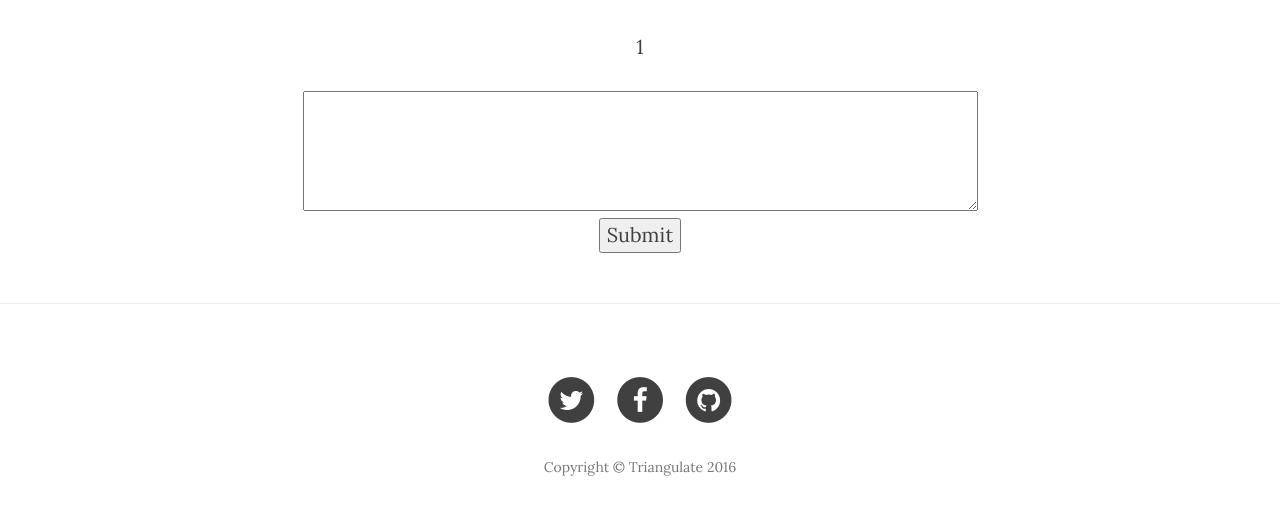
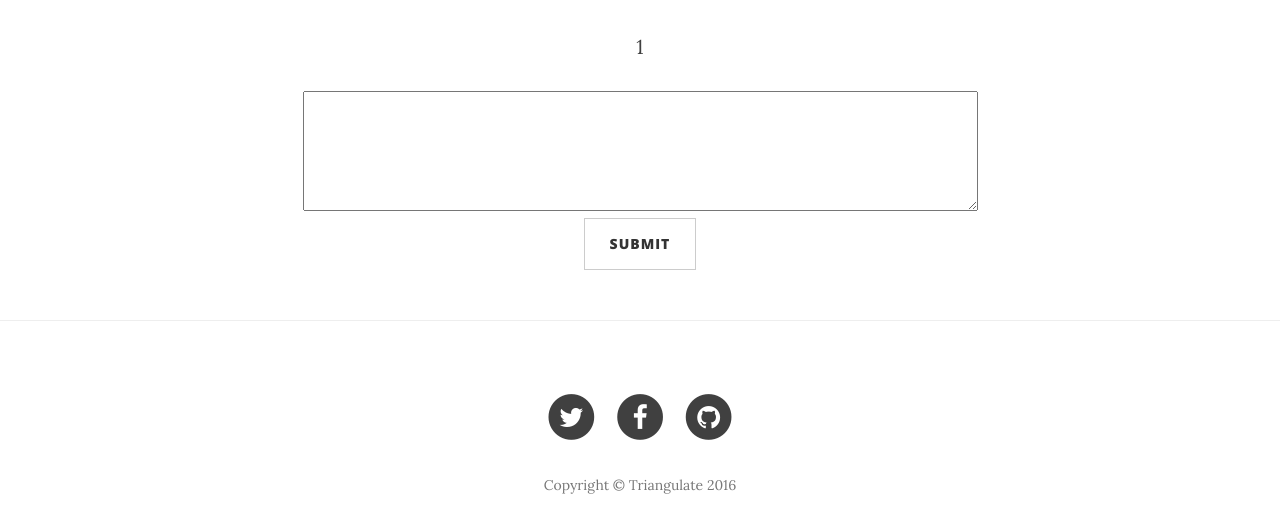
Before and after one commit to RongYu98/Triangulate, a Flask app: page /view/1 in a window 1280 px wide. Shown: the part 555-1065 px from the top of the page. Run offline with Flask 2, Linux system fonts and the light colour scheme; data that the repository does not hold is empty; some libraries are stand-ins or nearby versions.

Commit message:
Update view.html

```diff
--- a/templates/view.html
+++ b/templates/view.html
@@ -53,7 +53,7 @@
               {% endfor %}
               </table><br>
              <form method="POST" class="add">
-             <textarea name="content" style="width:90%;" rows="4"></textarea><input type="submit" value="Submit">
+             <textarea name="content" style="width:90%;" rows="4"></textarea><input type="submit" class="btn btn-default" value="Submit">
               </form>
                 </p>
                 </center>
```
